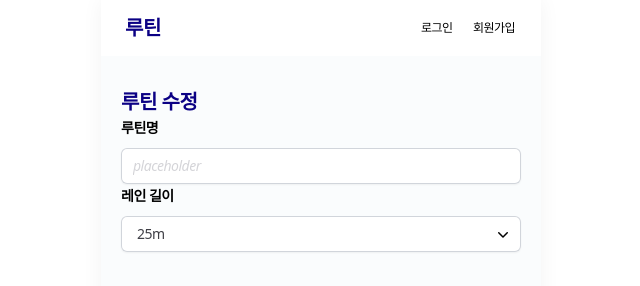
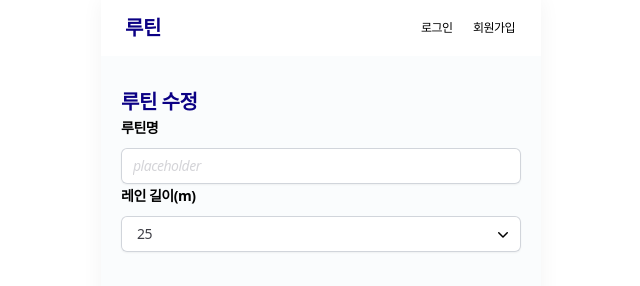
Before and after one commit to SwimmingTutor/SwimmingTutorClient, a React app: page /routine/update in a window 1280 px wide. Shown: the top 286 px of the page, without its empty margins (319-959 px from the left). Built offline with nearby package versions, Linux system fonts and the light colour scheme.

Commit message:
Fix: selectBox 수정

```diff
--- a/src/components/UI/SelectBox.jsx
+++ b/src/components/UI/SelectBox.jsx
@@ -1,16 +1,10 @@
-import { useEffect, useState } from 'react';
+import { useState } from 'react';
 import { Listbox, ListboxButton, ListboxOptions, ListboxOption, Label } from '@headlessui/react';
 import { ChevronDownIcon } from '@heroicons/react/20/solid';
 
-const SelectBox = ({ label, selectOption, onChange }) => {
-  const [selected, setSelected] = useState(selectOption[0]);
-
-  useEffect(() => {
-    if (selectOption !== undefined) {
-      setSelected(selectOption[0]);
-      onChange(selectOption[0]);
-    }
-  }, []);
+const SelectBox = ({ label, selectOption, onChange, value }) => {
+  const defaultValue = value || selectOption[0];
+  const [selected, setSelected] = useState(defaultValue);
 
   const handleChange = value => {
     setSelected(value);
--- a/src/pages/Routine/RoutineCreate.jsx
+++ b/src/pages/Routine/RoutineCreate.jsx
@@ -12,7 +12,7 @@ const RoutineCreatePage = () => {
   const navigate = useNavigate();
   const [routineName, setRoutineName] = useState('');
   const [targetDistance, setTargetDistance] = useState(1000);
-  const [poolLength, setPoolLength] = useState('25m');
+  const [poolLength, setPoolLength] = useState(25);
   const [strokes, setStrokes] = useState([]);
 
   const handleRoutineName = value => {
@@ -49,15 +49,12 @@ const RoutineCreatePage = () => {
     }
     // Request to the server with axios
     try {
-      const response = await axios.post(
-        '/routine',
-        {
-          routineName: routineName,
-          poolLength: poolLength,
-          targetDistance: targetDistance,
-          selStrokes: strokes
-        }
-      );
+      const response = await axios.post('/routine', {
+        routineName: routineName,
+        poolLength: poolLength,
+        targetDistance: targetDistance,
+        selStrokes: strokes
+      });
       const noLevelStrokes = response.data;
       if (noLevelStrokes.length == 0) {
         navigate('/routine');
@@ -78,12 +75,7 @@ const RoutineCreatePage = () => {
         defaultValue={routineName}
         onChange={handleRoutineName}
       />
-      <SelectBox
-        label='레인 길이'
-        selectOption={['25m', '50m']}
-        defaultValue={poolLength}
-        onChange={handlePoolLength}
-      />
+      <SelectBox label='레인 길이(m)' selectOption={[25, 50]} defaultValue={poolLength} onChange={setPoolLength} />
       <InputNumber label='목표 거리' unit={100} defaultValue={targetDistance} onChange={handleDistance} />
       <MultiSelectBox
         label='영법 선택'
--- a/src/pages/Routine/RoutineUpdate.jsx
+++ b/src/pages/Routine/RoutineUpdate.jsx
@@ -16,17 +16,11 @@ const RoutineUpdatePage = () => {
   const selStrokes = initialState.selStrokes;
 
   const [routineName, setRoutineName] = useState(initialState.routineName || '');
-  const [poolLength, setPoolLength] = useState(initialState.poolLength || '');
+  const [poolLength, setPoolLength] = useState(initialState.poolLength || 25);
 
   const handleRoutineName = value => {
     setRoutineName(value);
     // console.log('routineName:', value);
-  };
-
-  const handlePoolLength = value => {
-    // 문자열 'm' 제거
-    setPoolLength(value.replace('m', ''));
-    // console.log('poolLength:', value);
   };
 
   const handleCancel = async () => {
@@ -36,9 +30,7 @@ const RoutineUpdatePage = () => {
   const handleUpdate = async () => {
     try {
       // Send the updated data to the server
-      await axios.put(
-        `/routine/update/${routineNo}`,
-        {
+      await axios.put(`/routine/update/${routineNo}`, {
         routineName: routineName,
         poolLength: poolLength,
         targetDistance: targetDistance,
@@ -46,8 +38,7 @@ const RoutineUpdatePage = () => {
         headers: {
           Authorization: `Bearer ${localStorage.getItem('accessToken')}`
         }
-        }
-      );
+      });
       console.log('Routine updated successfully!');
       navigate('/routine');
     } catch (error) {
@@ -58,13 +49,13 @@ const RoutineUpdatePage = () => {
   return (
     <div>
       <PageTitle title='루틴 수정' />
-      <InputText label='루틴명' placeholder={initialState.routineName} defaultValue={routineName} onChange={handleRoutineName} />
-      <SelectBox
-        label='레인 길이'
-        selectOption={['25m', '50m']}
-        defaultValue={poolLength}
-        onChange={handlePoolLength}
+      <InputText
+        label='루틴명'
+        placeholder={initialState.routineName}
+        defaultValue={routineName}
+        onChange={handleRoutineName}
       />
+      <SelectBox label='레인 길이(m)' selectOption={[25, 50]} value={poolLength} onChange={setPoolLength} />
       <div className='h-5' />
       <div className='mt-4 flex justify-between'>
         <Button key='cancel' onClick={handleCancel} content='취소' type='cancel' />
```
Lines whose indentation alone changed are shown as unchanged.
